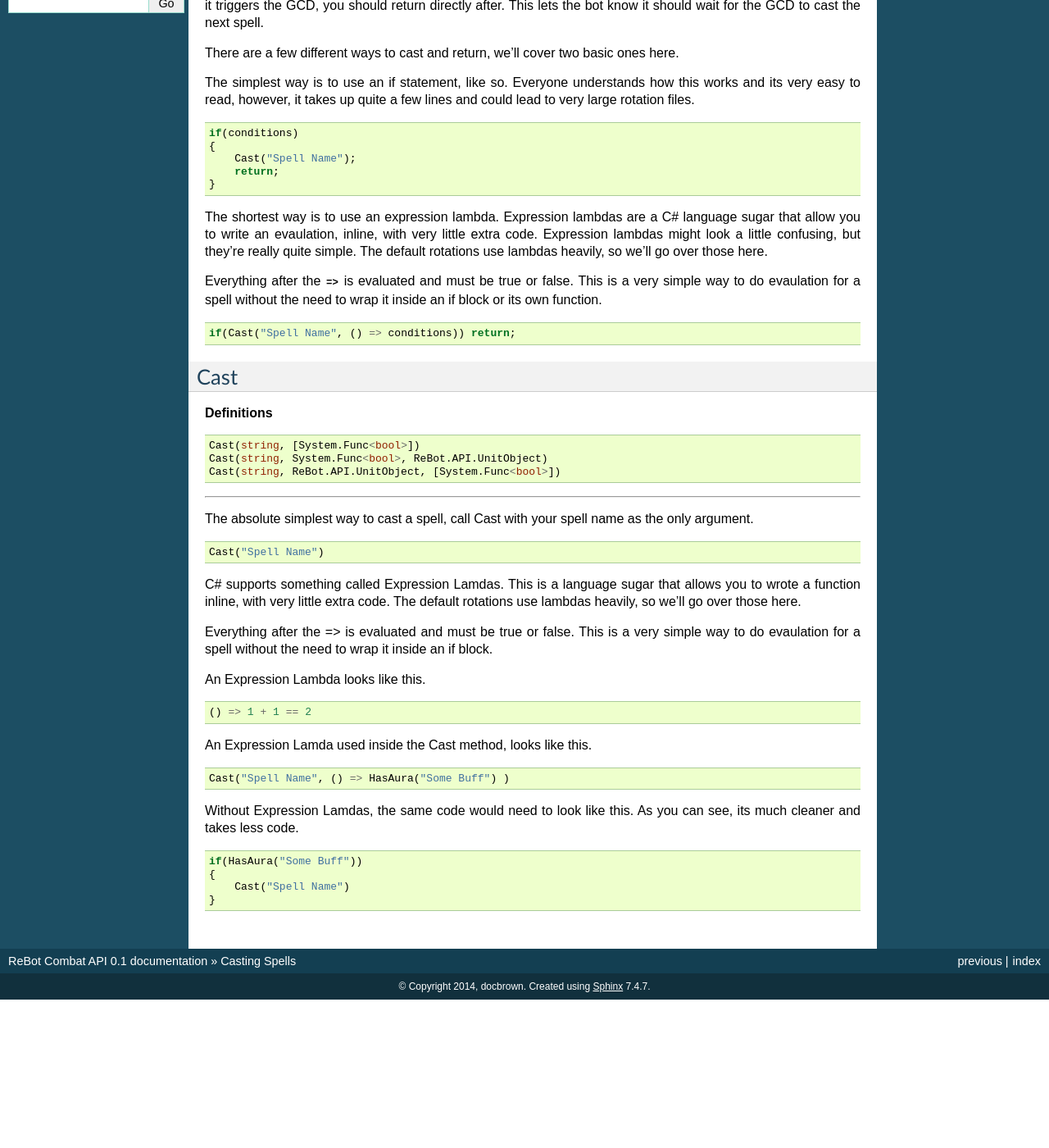
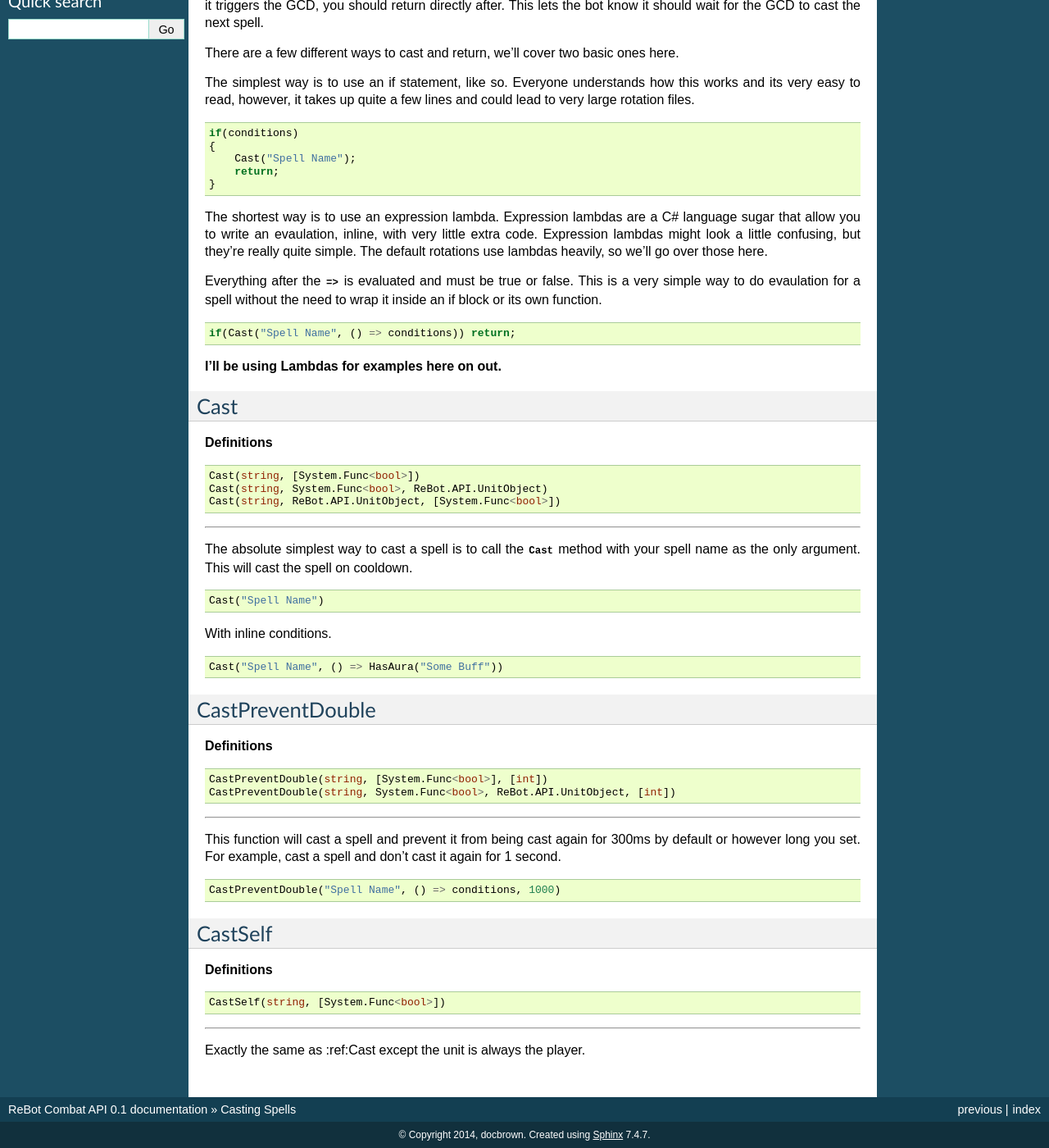
Before and after one commit to docbrown90/ReBotDocs, a Sphinx documentation site: the page built from docs/casting_spells.rst, in a window 1280 px wide and 1400 px high, scrolled down 288 px. Shown: the whole window at 82% size. Built offline with Sphinx 7.4.7, drawn with Linux system fonts in a browser that asks for light colours; before the commit the page ends 1507 px from its top, so only the background shows below that; some of the changed text lies outside the part shown.

Commit message:
Update casting_spells.rst

```diff
--- a/docs/casting_spells.rst
+++ b/docs/casting_spells.rst
@@ -36,6 +36,8 @@ without the need to wrap it inside an if block or its own function.
 
     if(Cast("Spell Name", () => conditions)) return;
 
+**I'll be using Lambdas for examples here on out.**
+
 
 
 Cast
@@ -49,37 +51,49 @@ Cast
     Cast(string, System.Func<bool>, ReBot.API.UnitObject)
     Cast(string, ReBot.API.UnitObject, [System.Func<bool>])
 
-----------
+----
 
-The absolute simplest way to cast a spell, call Cast with your spell name as the only argument.
+The absolute simplest way to cast a spell is to call the `Cast` method with your spell name as the only argument.  This will cast the spell on cooldown.
 
 .. sourcecode:: c#
 
     Cast("Spell Name")
 
-C# supports something called Expression Lamdas.  This is a language sugar that allows you to wrote
-a function inline, with very little extra code.  The default rotations use lambdas heavily, so we'll go over those here.
-
-Everything after the => is evaluated and must be true or false.  This is a very simple way to do evaulation for a spell without
-the need to wrap it inside an if block.
-
-An Expression Lambda looks like this.
+With inline conditions.
 
 .. sourcecode:: c#
 
-    () => 1 + 1 == 2
+    Cast("Spell Name", () => HasAura("Some Buff"))
 
-An Expression Lamda used inside the Cast method, looks like this.
+
+CastPreventDouble
+-----------------
+
+**Definitions**
 
 .. sourcecode:: c#
 
-    Cast("Spell Name", () => HasAura("Some Buff") )
+    CastPreventDouble(string, [System.Func<bool>], [int])
+    CastPreventDouble(string, System.Func<bool>, ReBot.API.UnitObject, [int])
 
-Without Expression Lamdas, the same code would need to look like this. As you can see, its much cleaner and takes less code.
+----
+
+This function will cast a spell and prevent it from being cast again for 300ms by default or however long you set.
+For example, cast a spell and don't cast it again for 1 second.
 
 .. sourcecode:: c#
 
-    if(HasAura("Some Buff"))
-    {
-        Cast("Spell Name")
-    }
+    CastPreventDouble("Spell Name", () => conditions, 1000)
+
+CastSelf
+--------
+
+**Definitions**
+
+.. sourcecode:: c#
+
+    CastSelf(string, [System.Func<bool>])
+
+----
+
+Exactly the same as :ref:Cast except the unit is always the player.
```
